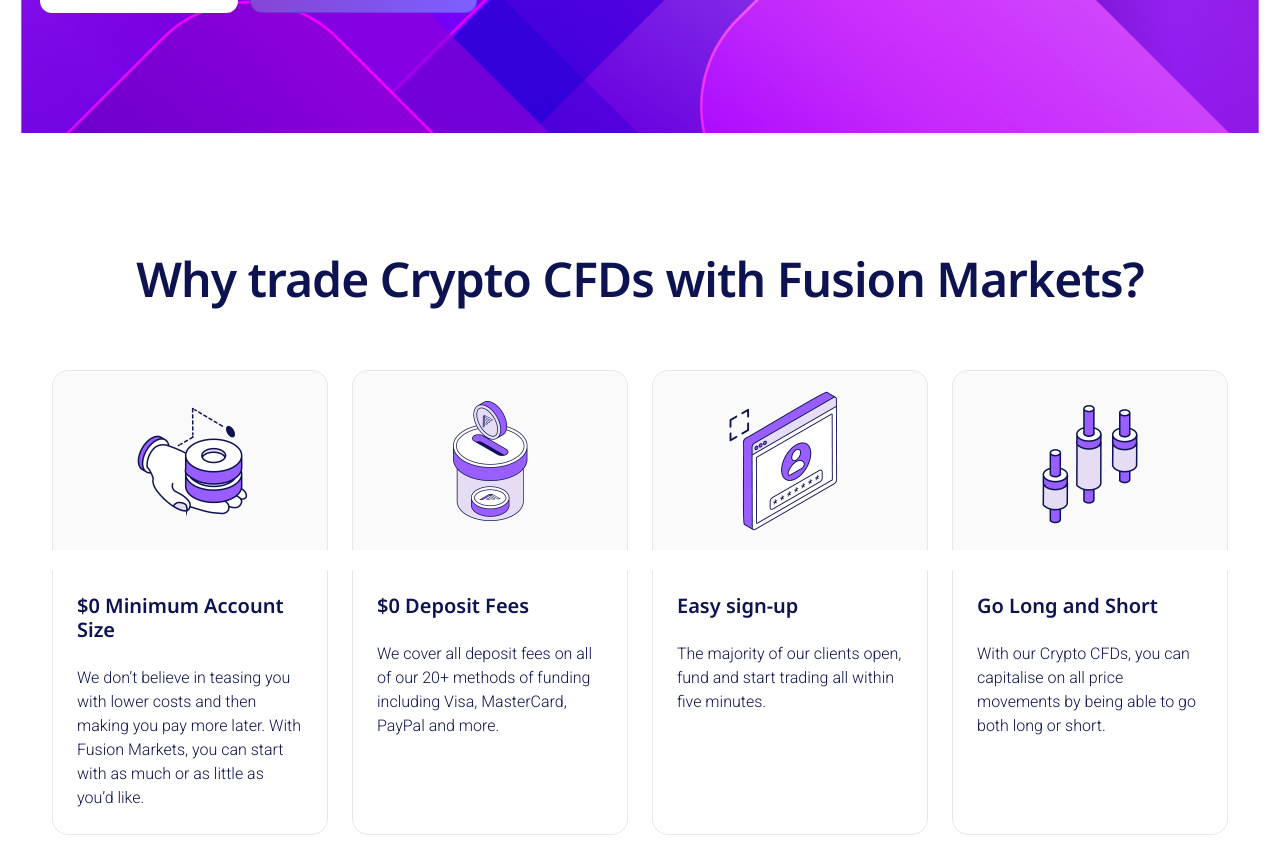
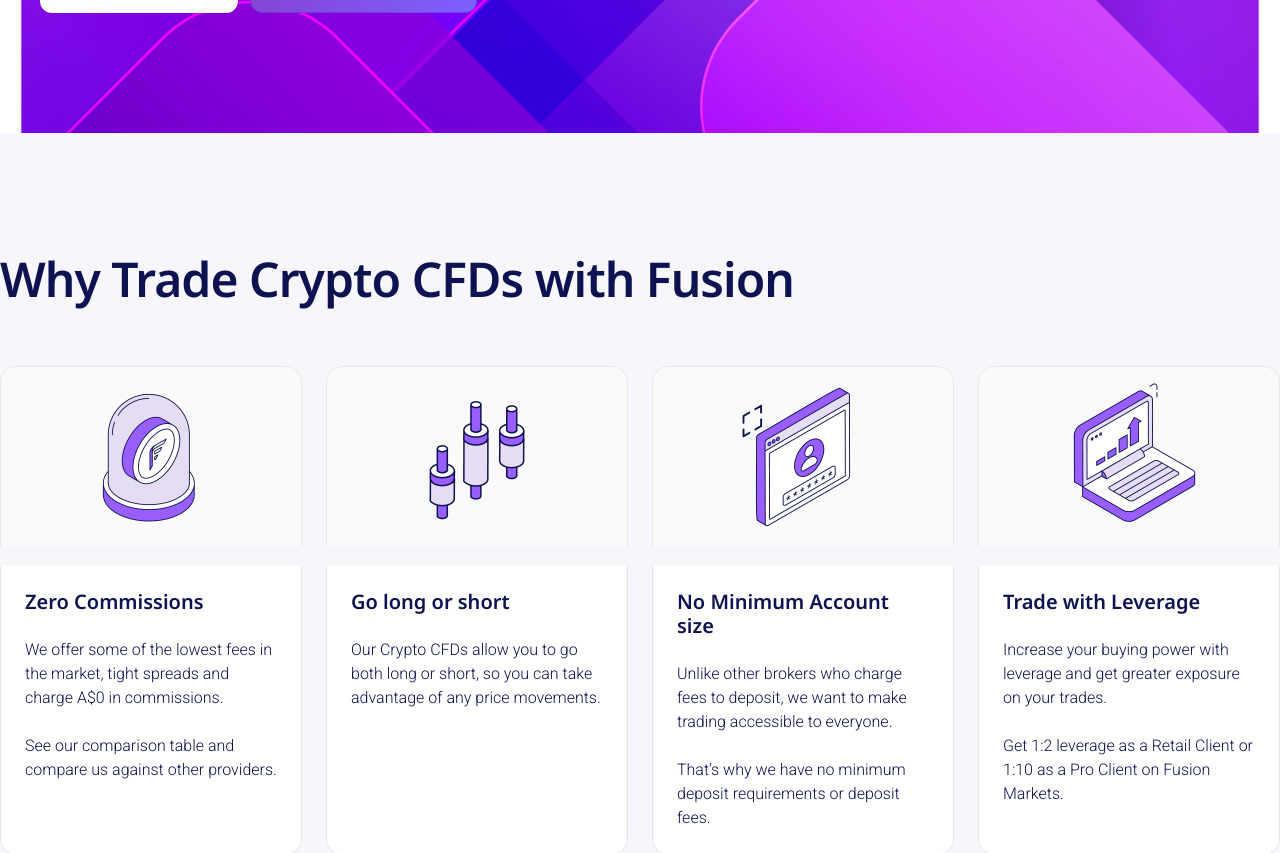
Before and after one commit to thesunfalle-dev/fm.growth-agent, a Next.js app: page /crypto/ in a window 1280 px wide. Shown: the part 500-1353 px from the top of the page. Built offline with nearby package versions, Linux system fonts and the light colour scheme.

Commit message:
Match Why Trade USP to Figma 4-card soft band
Soft purple section, left title, exactly four USP cards with
Figma copy — canonical format for Why… blocks.

```diff
--- a/app/globals.css
+++ b/app/globals.css
@@ -2255,27 +2255,61 @@
   }
 }
 
-/* Cards (Figma Cards 15166:10610) */
+/* Cards (Figma Cards 15166:10610) + Why USP band 23570:105076 */
+
+/* Soft purple Why… band (Figma purple50 / Gray-ish surface) */
+.ui-section--usp {
+  background: var(--primitive-color-purple50);
+}
+
+.ui-features-band {
+  display: flex;
+  flex-direction: column;
+  align-items: stretch;
+  gap: var(--space-section-mobile); /* 60px Figma title → cards */
+  width: 100%;
+}
+
+.ui-features-band__title {
+  margin: 0;
+  max-width: none;
+  width: 100%;
+  text-align: left; /* Figma Why section is left-aligned */
+  font-size: var(--layout-footer-heading-size);
+  line-height: 1.1;
+  letter-spacing: -0.02em;
+}
+
+.ui-section--usp > .ui-container {
+  align-items: stretch;
+}
 
 .ui-card-grid {
   display: grid;
-  gap: var(--space-6);
-  margin-top: var(--layout-spacing-description-to-content-desktop);
+  gap: var(--space-6); /* 24px Figma */
+  margin-top: 0;
   align-items: stretch;
+  width: 100%;
 }
 
 .ui-card-grid--feature {
   grid-template-columns: repeat(auto-fit, minmax(240px, 1fr));
-}
-
-/* USP: up to 4 equal columns; overflow scroll if more */
+  margin-top: var(--layout-spacing-description-to-content-desktop);
+}
+
+/*
+ * USP row — Figma 23570:105076: 4 × 276 cards, gap 24, equal height.
+ * More than 4 → horizontal scroll (homepage rail rule).
+ */
 .ui-card-grid--usp {
-  grid-template-columns: repeat(4, minmax(0, var(--component-card-usp-max-width)));
-  justify-content: start;
-}
-
-.ui-card-grid--usp.ui-card-grid--max-4 {
-  /* When more than 4 children, allow horizontal scroll */
+  display: grid;
+  grid-template-columns: repeat(4, minmax(0, 1fr));
+  gap: var(--space-6);
+  justify-content: stretch;
+  width: 100%;
+}
+
+.ui-card-grid--usp.ui-card-grid--max-4:has(> :nth-child(5)) {
   grid-auto-flow: column;
   grid-auto-columns: minmax(
     var(--component-card-usp-min-width),
@@ -2286,24 +2320,15 @@
   scroll-snap-type: x mandatory;
   padding-bottom: var(--space-2);
   -webkit-overflow-scrolling: touch;
+  justify-content: start;
 }
 
 .ui-card-grid--usp > * {
   scroll-snap-align: start;
   height: 100%;
   min-height: var(--component-card-usp-min-height);
-}
-
-/* ≤4 items: fixed 4-col track without forcing empty columns on small sets */
-.ui-card-grid--usp:not(.ui-card-grid--max-4),
-.ui-card-grid--usp.ui-card-grid--max-4:has(> :nth-child(-n + 4):last-child) {
-  grid-auto-flow: row;
-  grid-auto-columns: unset;
-  overflow-x: visible;
-  grid-template-columns: repeat(
-    auto-fit,
-    minmax(var(--component-card-usp-min-width), var(--component-card-usp-max-width))
-  );
+  max-width: none;
+  width: 100%;
 }
 
 .ui-card {
@@ -2332,12 +2357,12 @@
   padding: var(--component-card-padding);
 }
 
-/* USP card shell */
+/* USP card shell — Figma USP Cards Desktop */
 .ui-card--usp {
   display: flex;
   flex-direction: column;
   width: 100%;
-  max-width: var(--component-card-usp-max-width);
+  max-width: none;
   min-height: var(--component-card-usp-min-height);
   padding: 0;
   border: 0;
@@ -2356,9 +2381,9 @@
   display: flex;
   align-items: center;
   justify-content: center;
-  height: var(--component-card-usp-media-height);
-  margin: 0;
-  background: var(--component-card-media-bg);
+  height: var(--component-card-usp-media-height); /* 180 */
+  margin: 0;
+  background: var(--primitive-color-gray100); /* Figma illustration tile */
   border: var(--component-card-border-width) solid var(--component-card-border);
   border-bottom: 0;
   border-radius: var(--component-card-radius) var(--component-card-radius) 0 0;
@@ -2648,8 +2673,17 @@
   .ui-section--default .ui-heading--section:not([class*="__title"]),
   .ui-markets-band__title,
   .ui-faq-band__title,
-  .ui-steps-band__title {
+  .ui-steps-band__title,
+  .ui-features-band__title {
     font-size: var(--layout-footer-heading-size-mobile);
+  }
+
+  .ui-features-band {
+    gap: var(--space-10);
+  }
+
+  .ui-card-grid--usp {
+    grid-template-columns: repeat(2, minmax(0, 1fr));
   }
 
   .ui-text--lead {
--- a/components/blocks/Features.tsx
+++ b/components/blocks/Features.tsx
@@ -15,7 +15,7 @@
 type FeaturesProps = {
   title?: string;
   /**
-   * usp — “Why Fusion…” cards (Cards frame USP)
+   * usp — “Why Fusion…” USP Cards row (Figma 23570:105076)
    * feature — simpler product/benefit cards
    */
   variant?: "usp" | "feature";
@@ -28,6 +28,10 @@
   }>;
 };
 
+/**
+ * USP / features section.
+ * Why Trade… SoT: Figma Final Pages `23570:105076` — soft purple band + 4 USP cards.
+ */
 export function Features({
   title,
   variant = "feature",
@@ -36,9 +40,19 @@
   const useUsp = variant === "usp";
 
   return (
-    <Section id="features">
-      <Container>
-        {title ? <Heading variant="section">{title}</Heading> : null}
+    <Section
+      id="features"
+      className={useUsp ? "ui-section--usp" : undefined}
+    >
+      <Container className={useUsp ? "ui-features-band" : undefined}>
+        {title ? (
+          <Heading
+            variant="section"
+            className={useUsp ? "ui-features-band__title" : undefined}
+          >
+            {title}
+          </Heading>
+        ) : null}
         <CardGrid
           variant={useUsp ? "usp" : "feature"}
           maxVisible={useUsp ? 4 : 0}
--- a/components/ui/UspCard.tsx
+++ b/components/ui/UspCard.tsx
@@ -56,7 +56,19 @@
       <div className="ui-card__body">
         <div className="ui-card__copy">
           <h3 className="ui-card__title ui-card__title--usp">{title}</h3>
-          <p className="ui-card__desc">{description}</p>
+          <p className="ui-card__desc">
+            {description.split("\n\n").map((para, i, arr) => (
+              <span key={para.slice(0, 24)} className="ui-card__desc-p">
+                {para}
+                {i < arr.length - 1 ? (
+                  <>
+                    <br />
+                    <br />
+                  </>
+                ) : null}
+              </span>
+            ))}
+          </p>
         </div>
         {learnMore ? (
           <div className="ui-card__footer">
--- a/landings/crypto/content.ts
+++ b/landings/crypto/content.ts
@@ -42,47 +42,35 @@
       },
     },
 
-    // —— 2. Why trade (M1 USP rail; education-split planned → skip) ——
+    // —— 2. Why Trade… USP (Figma 23570:105076 — exactly 4 cards) ——
     {
       type: "features",
       variant: "usp",
-      title: "Why trade Crypto CFDs with Fusion Markets?",
+      title: "Why Trade Crypto CFDs with Fusion",
       items: [
         {
-          title: "No Commission",
+          title: "Zero Commissions",
           illustration: "bitcoin",
           description:
-            "As part of our mission to keep our fees low, we charge 0.04% as opposed to 1%+ on Aussie Crypto exchanges.",
+            "We offer some of the lowest fees in the market, tight spreads and charge A$0 in commissions.\n\nSee our comparison table and compare us against other providers.",
         },
         {
-          title: "$0 Minimum Account Size",
-          illustration: "hand",
+          title: "Go long or short",
+          illustration: "trade",
           description:
-            "We don’t believe in teasing you with lower costs and then making you pay more later. With Fusion Markets, you can start with as much or as little as you’d like.",
+            "Our Crypto CFDs allow you to go both long or short, so you can take advantage of any price movements.",
         },
         {
-          title: "$0 Deposit Fees",
-          illustration: "deposit",
+          title: "No Minimum Account size",
+          illustration: "user-auth",
           description:
-            "We cover all deposit fees on all of our 20+ methods of funding including Visa, MasterCard, PayPal and more.",
+            "Unlike other brokers who charge fees to deposit, we want to make trading accessible to everyone.\n\nThat’s why we have no minimum deposit requirements or deposit fees.",
         },
         {
-          title: "Easy sign-up",
-          illustration: "user-auth",
-          description:
-            "The majority of our clients open, fund and start trading all within five minutes.",
-        },
-        {
-          title: "Go Long and Short",
-          illustration: "trade",
-          description:
-            "With our Crypto CFDs, you can capitalise on all price movements by being able to go both long or short.",
-        },
-        {
-          title: "Leverage your Trades",
+          title: "Trade with Leverage",
           illustration: "chart",
           description:
-            "Get 1:2 leverage as a Retail Client or 1:10 as a Pro Client with Fusion Markets and increase your buying power with leverage and get increased exposure on your trades.",
+            "Increase your buying power with leverage and get greater exposure on your trades.\n\nGet 1:2 leverage as a Retail Client or 1:10 as a Pro Client on Fusion Markets.",
         },
       ],
     },
```
Also changed, not shown: design-system/CHANGELOG.md.
